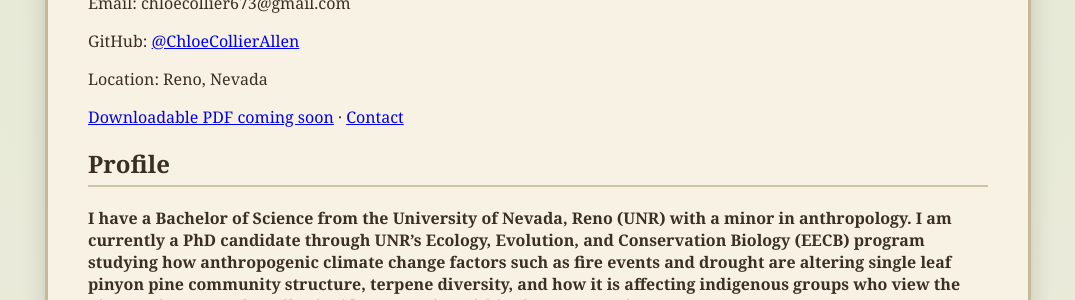
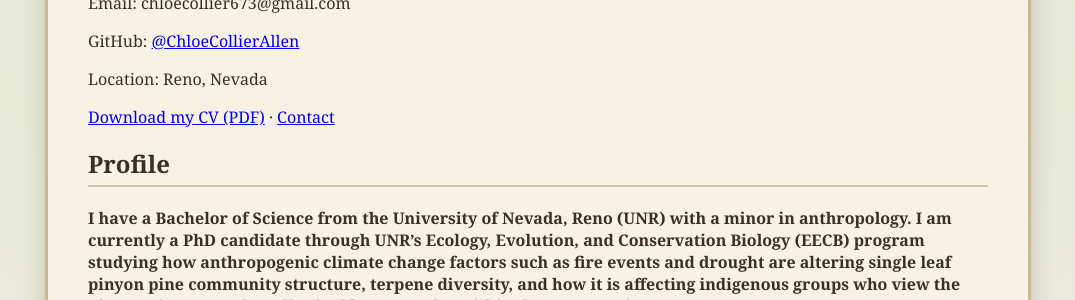
Before and after one commit to ChloeCollierAllen/ChloeCollierAllen.github.io, a Jekyll site: the page built from cv.md, in a window 1280 px wide and 900 px high. Shown: the part 327-627 px from the top of the window, without its empty margins (102-1177 px from the left). Built offline with Jekyll 4.4.1, drawn with Linux system fonts in a browser that asks for light colours.

Commit message:
Update cv.md
updating_cv.md

```diff
--- a/cv.md
+++ b/cv.md
@@ -18,7 +18,7 @@ GitHub: [@ChloeCollierAllen](https://github.com/ChloeCollierAllen)
 
 Location: Reno, Nevada
 
-[Downloadable PDF coming soon](/cv.pdf) · [Contact](./contact)
+[Download my CV (PDF)](/assets/pdfs/Chloe_Collier_Allen_CV.pdf) · [Contact](./contact)
 
 
 ## Profile
```
